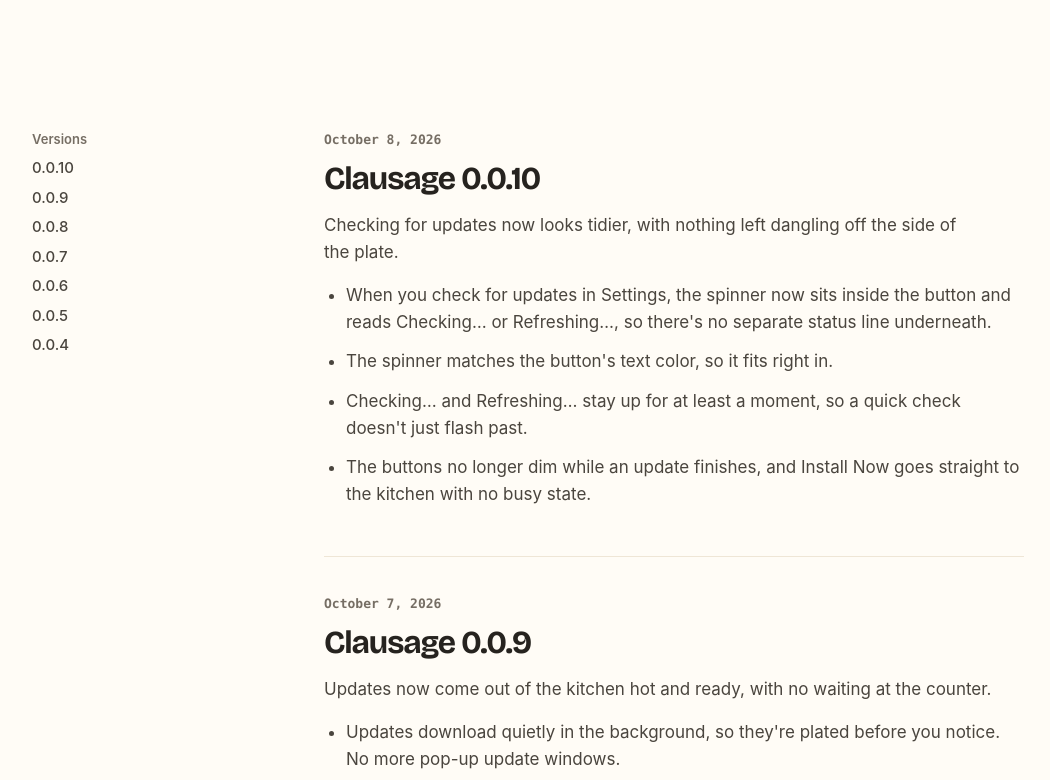
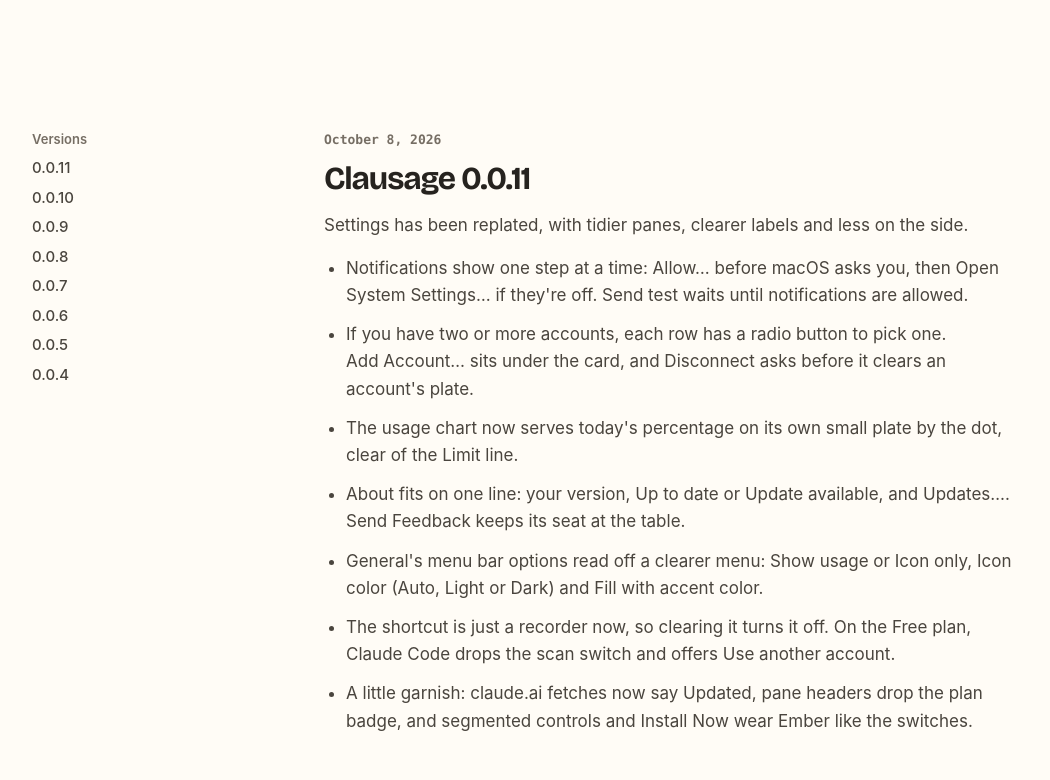
Before and after one commit to traviskirton/clausage, a plain HTML site: page site/releases/index.html in a window 1280 px wide. Shown: the part 301-1081 px from the top of the page, without its empty margins (60-1110 px from the left). Drawn offline with Linux system fonts and the light colour scheme.

Commit message:
Release 0.0.11 (build 11)

```diff
--- a/site/releases/index.html
+++ b/site/releases/index.html
@@ -35,6 +35,7 @@
 <aside class="toc">
 <span>Versions</span>
 <nav>
+<a href="#v0.0.11">0.0.11</a>
 <a href="#v0.0.10">0.0.10</a>
 <a href="#v0.0.9">0.0.9</a>
 <a href="#v0.0.8">0.0.8</a>
@@ -46,6 +47,21 @@
 </aside>
 
 <article class="article">
+
+<div id="v0.0.11" class="clause">
+<span class="clause-num">October 8, 2026</span>
+<h2 class="h3">Clausage 0.0.11</h2>
+<p class="prose">Settings has been replated, with tidier panes, clearer labels and less on the side.</p>
+<ul class="roomy">
+<li>Notifications show one step at a time: Allow… before macOS asks you, then Open System Settings… if they're off. Send test waits until notifications are allowed.</li>
+<li>If you have two or more accounts, each row has a radio button to pick one. Add Account… sits under the card, and Disconnect asks before it clears an account's plate.</li>
+<li>The usage chart now serves today's percentage on its own small plate by the dot, clear of the Limit line.</li>
+<li>About fits on one line: your version, Up to date or Update available, and Updates…. Send Feedback keeps its seat at the table.</li>
+<li>General's menu bar options read off a clearer menu: Show usage or Icon only, Icon color (Auto, Light or Dark) and Fill with accent color.</li>
+<li>The shortcut is just a recorder now, so clearing it turns it off. On the Free plan, Claude Code drops the scan switch and offers Use another account.</li>
+<li>A little garnish: claude.ai fetches now say Updated, pane headers drop the plan badge, and segmented controls and Install Now wear Ember like the switches.</li>
+</ul>
+</div>
 
 <div id="v0.0.10" class="clause">
 <span class="clause-num">October 8, 2026</span>
```
Also changed, not shown: 1 other file.
